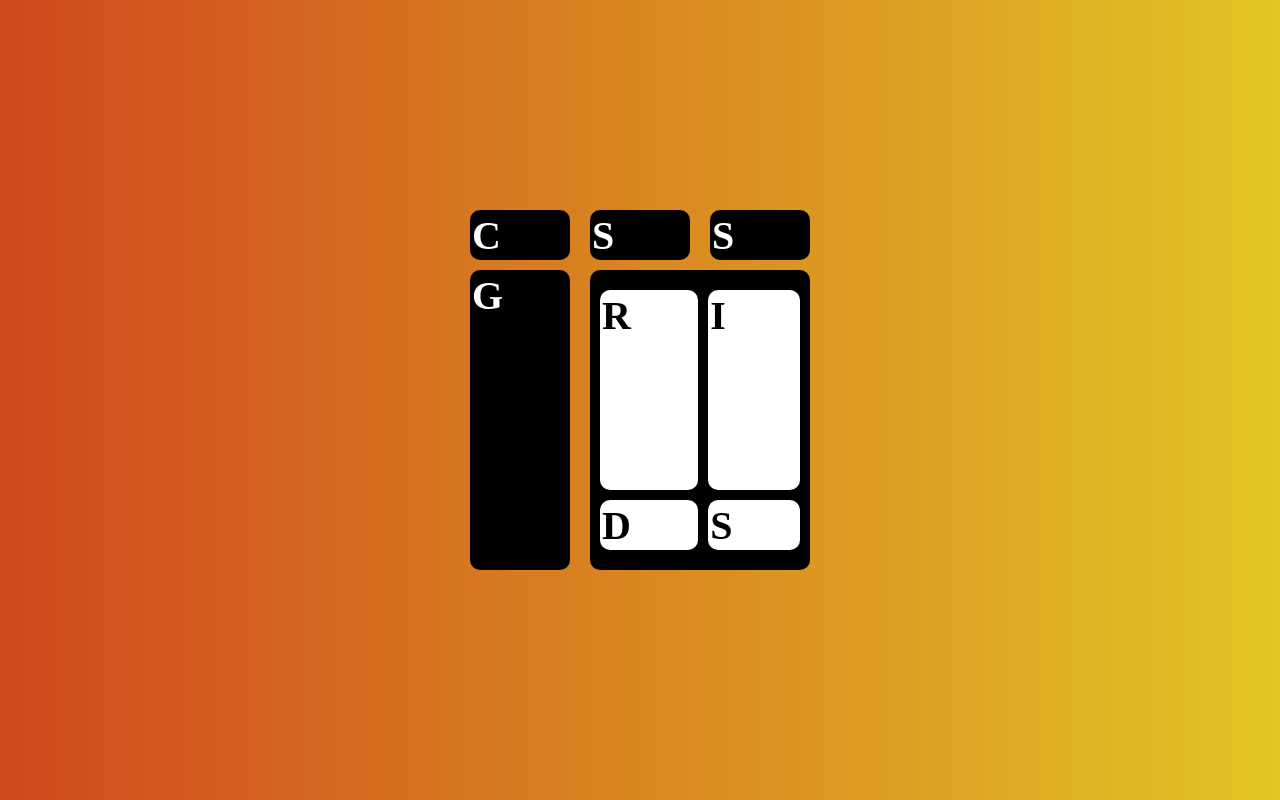
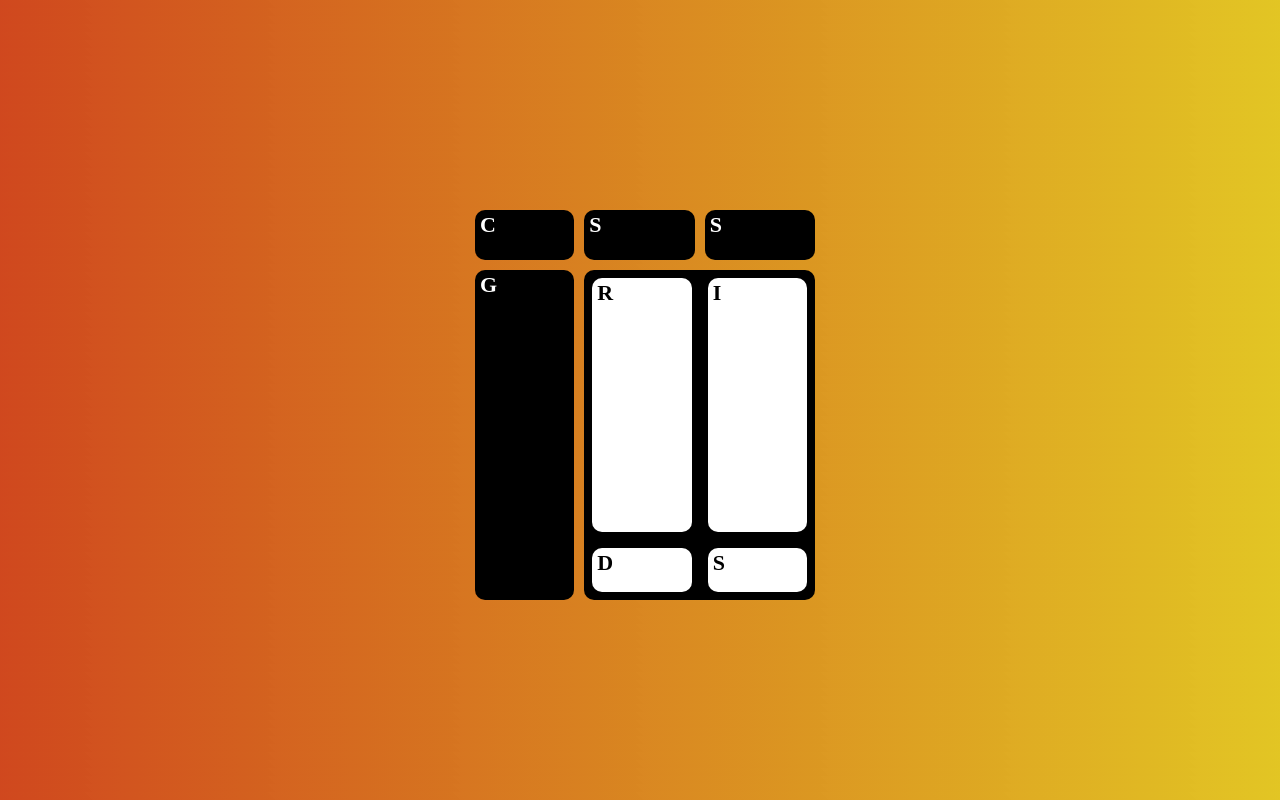
Before and after one commit to Jaleelgz/HTML-and-CSS, a plain HTML site: page assignment4/index.html in a window 1280 px wide. Drawn offline with Linux system fonts and the light colour scheme.

Commit message:
assignment completed with grids only

```diff
--- a/assignment4/index.html
+++ b/assignment4/index.html
@@ -6,24 +6,16 @@
 </head>
 <body>
     <div id="container">
-        <div id="small">
         <div id="s1" class="s"><p>C</p></div>
         <div id="s2" class="s"><p>S</p></div>
         <div id="s3" class="s"><p>S</p></div>
-    </div>
-    <div id="big">
-
-
         <div id="b" class="b"><p>G</p></div>
         <div id="container2" class="c">
-            <div id="cont2">
-            <div id="m1" class="m"><p class="white">R</p></div>
-            <div id="m2" class="m"><p class="white">I</p></div>
-            <div id="s4" class="s c2"><p class="white">D</p></div>
-            <div id="s5" class="s c2"><p class="white">S</p></div>
+            <div id="m1" class="m mm"><p class="white">R</p></div>
+            <div id="m2" class="m mm"><p class="white">I</p></div>
+            <div id="s4" class="s c2 mm"><p class="white">D</p></div>
+            <div id="s5" class="s c2 mm"><p class="white">S</p></div>
         </div>
-    </div>
-    </div>
 </div>
 
 </body>
--- a/assignment4/style1.css
+++ b/assignment4/style1.css
@@ -6,90 +6,51 @@ body{
     background: linear-gradient(45deg,rgba(204, 57, 12, 0.924),rgba(223, 191, 11, 0.897));
     background-size: cover;
 
-
+}
+div{
+    border-radius: 10px;
+    margin: 5px;
+    position: relative;
 }
 #container{
-    margin: auto;
+    display: grid;
+    grid-template-columns: auto auto auto;
+    grid-template-rows: 60px auto;
+    width: 350px;
     height: 400px;
-    width: 360px;
     position: absolute;
     top: 50%;
     left: 50%;
     transform: translate(-50%,-50%);
+}
+#container2{
     display: grid;
-    grid-template-rows: 60px auto;
-}
-#small{
-    display: flex;
-}
-#big{
-    display: flex;
+    grid-template-columns: auto auto;
+    grid-template-rows: auto 60px;
+    grid-column-start: 2;
+    grid-column-end: 4;
+    background-color: black;
 }
 .s{
+
     background-color: black;
-    height: 50px;
-    width: 100px;
-    margin: 10px;
-    border-radius: 10px;
-
-}
-#b{
-    height: 300px;
-    width: 100px;
-    background-color: black;
-    margin: 10px;
-    border-radius: 10px;
-
-}
-.m{
-    height: 200px;
-    width: auto;
-    background-color: white;
-    margin: 10px 0px 0px 0px;
-    border-radius: 10px;
-
-}
-#m1{
-    margin-right: 5px;
-}
-#m2{
-    margin-left: 5px;
-}
-#container2{
-    height: 300px;
-    width: 220px;
-    background-color: black;
-    margin: 10px;
-    border-radius: 10px;
-
-}
-.c2{
-    background-color: white;
-    width: auto;
-    margin: 10px 0px 0px 0px;
-}
-#s4{
-    margin-right: 5px;
-}
-#s5{
-    margin-left: 5px;
-}
-
-#cont2{
-    margin: 10px;
-    display: grid;
-    grid-template-columns: auto auto;
-    grid-template-rows: 210px auto;
 }
 p{
-    font-size: 40px;
+    color: white;
+    font-size: 22px;
     font-weight: bold;
-    color: white;
-    text-align: start;
-    height: 100%;
-    width: inherit;
-    margin: 2px;
+    position: absolute;
+    top: 2px;
+    left: 5px;
+    margin: 0px;
+}
+.mm{
+    background-color: white;
+    margin: 8px;
 }
 .white{
     color: black;
 }
+#b{
+    background-color: black;
+}
```
